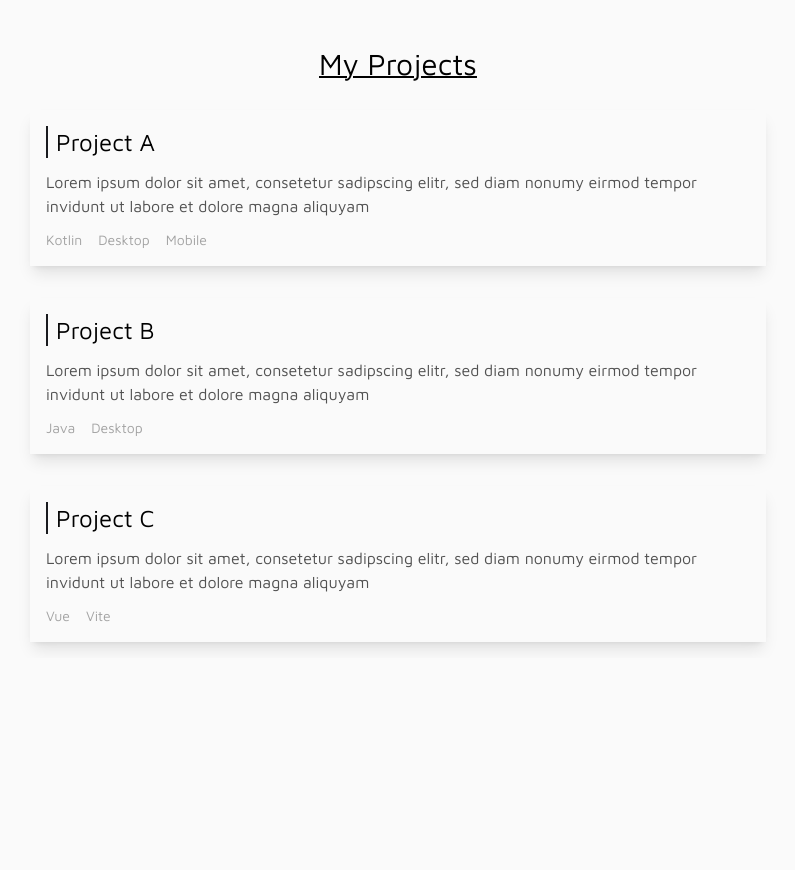
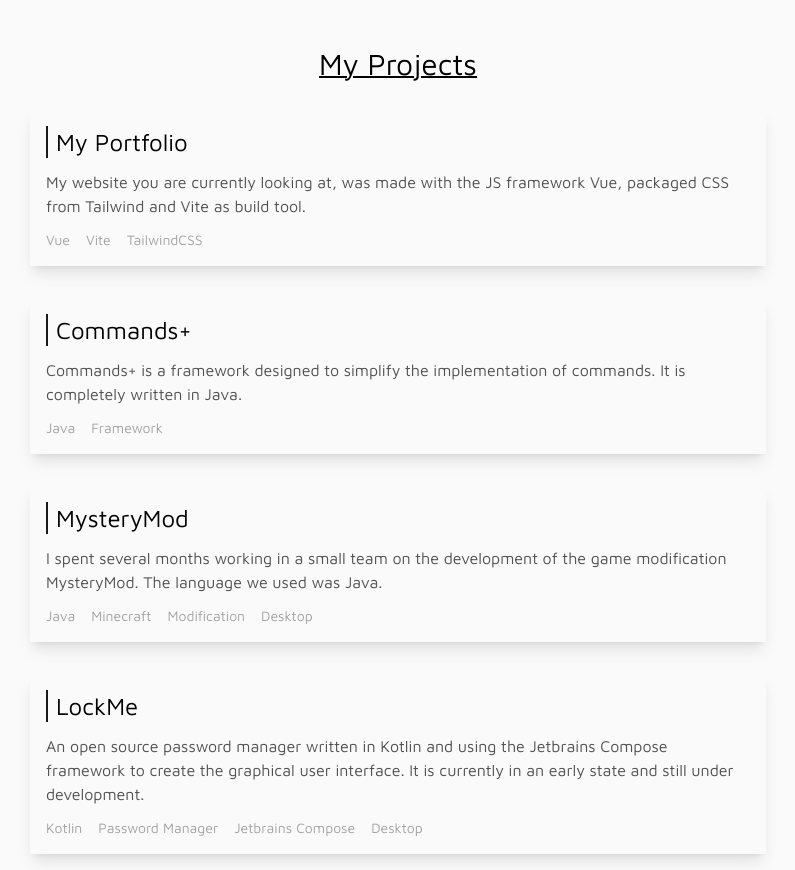
Before and after one commit to Paulanerus/paulee-site, a Vue app: page / in a window 1280 px wide. Shown: the part 1020-1890 px from the top of the page, without its empty margins (242-1037 px from the left). Before the commit the page ends 1678 px from the top, so only its background shows below. Built offline with nearby package versions, Linux system fonts and the light colour scheme.

Commit message:
Added the title, description and tags for projects

```diff
--- a/src/components/projects/Projects.vue
+++ b/src/components/projects/Projects.vue
@@ -2,22 +2,28 @@
     <h1 class="text-center mt-14 text-3xl font-maven underline decoration-2">My Projects</h1>
     <div class="flex flex-wrap justify-center max-w-3xl mt-3 mx-auto">
         <ProjectEntry
-            url="https://github.com/Paulanerus"
-            title="Project A"
-            content="Lorem ipsum dolor sit amet, consetetur sadipscing elitr, sed diam nonumy eirmod tempor invidunt ut labore et dolore magna aliquyam"
-            :tags="['Kotlin', 'Desktop', 'Mobile']"
+            url="https://github.com/Paulanerus/paulee-site"
+            title="My Portfolio"
+            content="My website you are currently looking at, was made with the JS framework Vue, packaged CSS from Tailwind and Vite as build tool."
+            :tags="['Vue', 'Vite', 'TailwindCSS']"
         />
         <ProjectEntry
-            url="https://github.com/Paulanerus"
-            title="Project B"
-            content="Lorem ipsum dolor sit amet, consetetur sadipscing elitr, sed diam nonumy eirmod tempor invidunt ut labore et dolore magna aliquyam"
-            :tags="['Java', 'Desktop']"
+            url="https://github.com/Paulanerus/Commands-Plus"
+            title="Commands+"
+            content="Commands+ is a framework designed to simplify the implementation of commands. It is completely written in Java."
+            :tags="['Java', 'Framework']"
         />
         <ProjectEntry
-            url="https://github.com/Paulanerus"
-            title="Project C"
-            content="Lorem ipsum dolor sit amet, consetetur sadipscing elitr, sed diam nonumy eirmod tempor invidunt ut labore et dolore magna aliquyam"
-            :tags="['Vue', 'Vite']"
+            url="https://mysterymod.net/"
+            title="MysteryMod"
+            content="I spent several months working in a small team on the development of the game modification MysteryMod. The language we used was Java."
+            :tags="['Java', 'Minecraft', 'Modification', 'Desktop']"
+        />
+        <ProjectEntry
+            url="https://github.com/Paulanerus/lockme"
+            title="LockMe"
+            content="An open source password manager written in Kotlin and using the Jetbrains Compose framework to create the graphical user interface. It is currently in an early state and still under development."
+            :tags="['Kotlin', 'Password Manager', 'Jetbrains Compose', 'Desktop']"
         />
     </div>
 </template>
```
